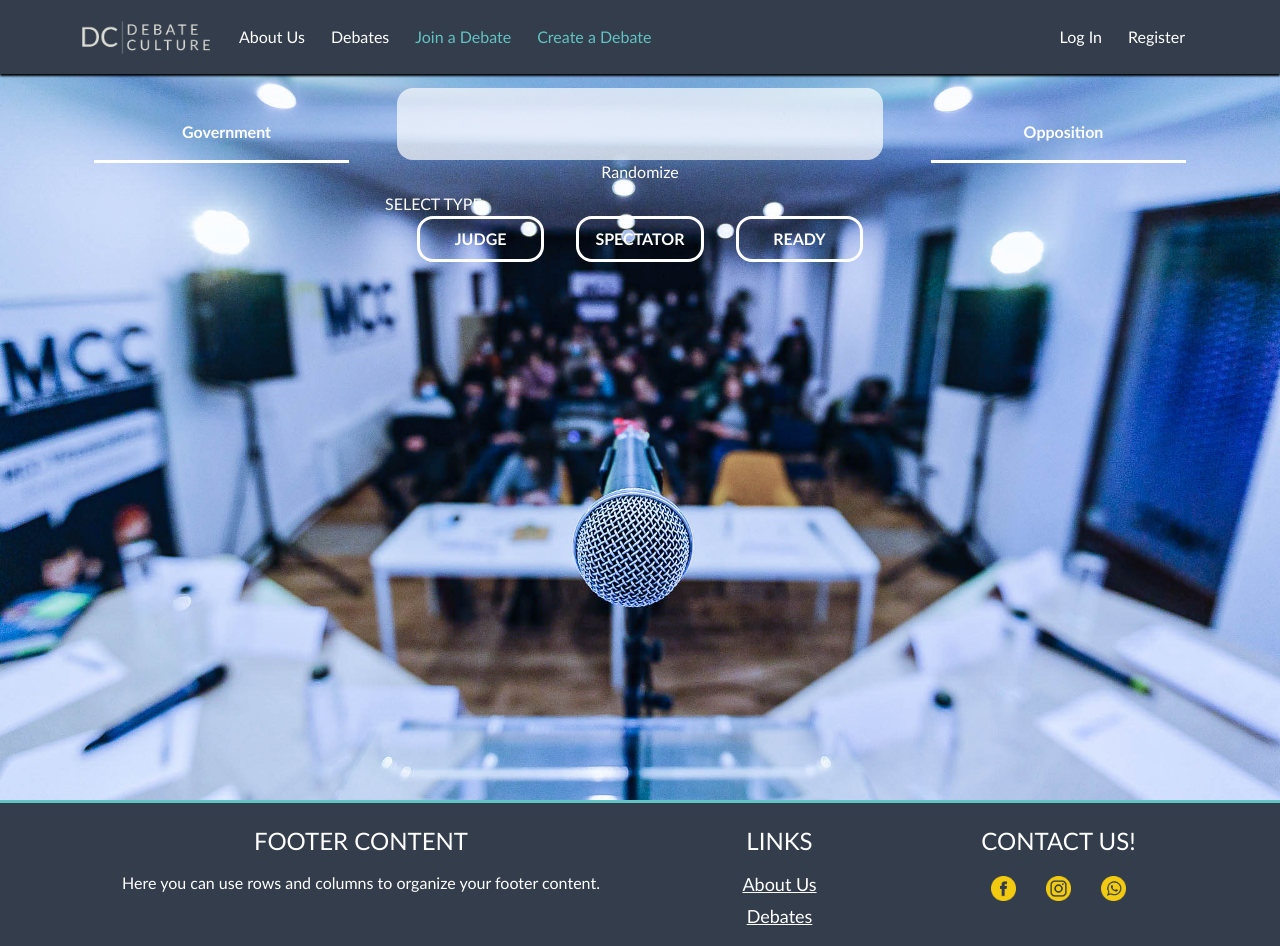
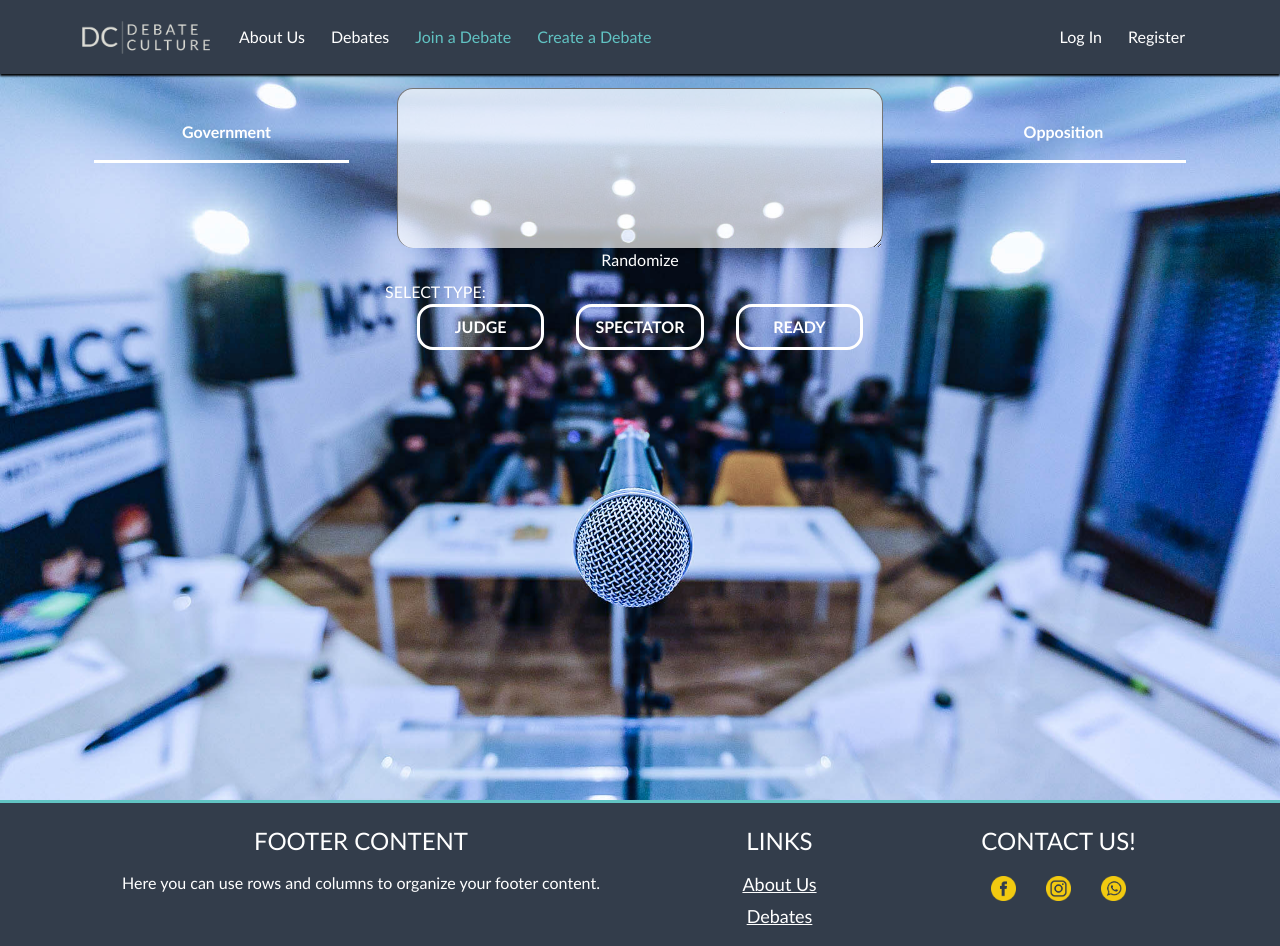
Before and after one commit to 917-SzaboBalazs/debate_app, a React (Create React App) app in the folder frontend/: page /new-debate in a window 1280 px wide. Built offline with nearby package versions, Linux system fonts and the light colour scheme; no server answers.

Commit message:
U can add bigger motion texts now

```diff
--- a/frontend/src/pages/NewDebate/NewDebate.css
+++ b/frontend/src/pages/NewDebate/NewDebate.css
@@ -128,12 +128,12 @@
 .new-debate--motion-text {
     font-weight: bold;
     color: var(--mcc-kek);
-    font-size: 48px;
+    font-size: 28px;
     background-color: var(--opac-white);
     border-bottom: none;
     text-align: center;
-    text-overflow:ellipsis;
     border-radius: 1rem;
+    height: 20vh;
 }
 
 .new-debate--motion-set {
@@ -248,7 +248,8 @@
 }
 
 .new-debate--motion-text--mobile{
-    font-size: 32px;
+    font-size: 30px;
+    height: 25vh;
 }
 
 .new-debate--background--mobile{
--- a/frontend/src/pages/NewDebate/NewDebate.jsx
+++ b/frontend/src/pages/NewDebate/NewDebate.jsx
@@ -123,7 +123,7 @@ function NewDebate() {
                         {/* Ez egy textfield lesz, hogy at lehessen irni ha arra volna igeny */}
                         <div className="row">
                             <div className="row">
-                                <input  type="text"
+                                <textarea  type="text"
                                         className="new-debate--motion-text col-12"
                                         defaultValue={motion}
                                         placeholder={motion}
--- a/frontend/src/pages/NewDebate/NewDebateMobile.jsx
+++ b/frontend/src/pages/NewDebate/NewDebateMobile.jsx
@@ -101,7 +101,7 @@ function NewDebateMobile() {
                         <div className="row">
                             {/* <span className="new-debate--motion-text white-text">{motion}</span> */}
                             <div className="row new-debate--motion-text-row">
-                            <input  type="text"
+                            <textarea  type="text"
                                     className="new-debate--motion-text new-debate--motion-text--mobile col-12"
                                     defaultValue={motion}
                                     placeholder={motion}
```
